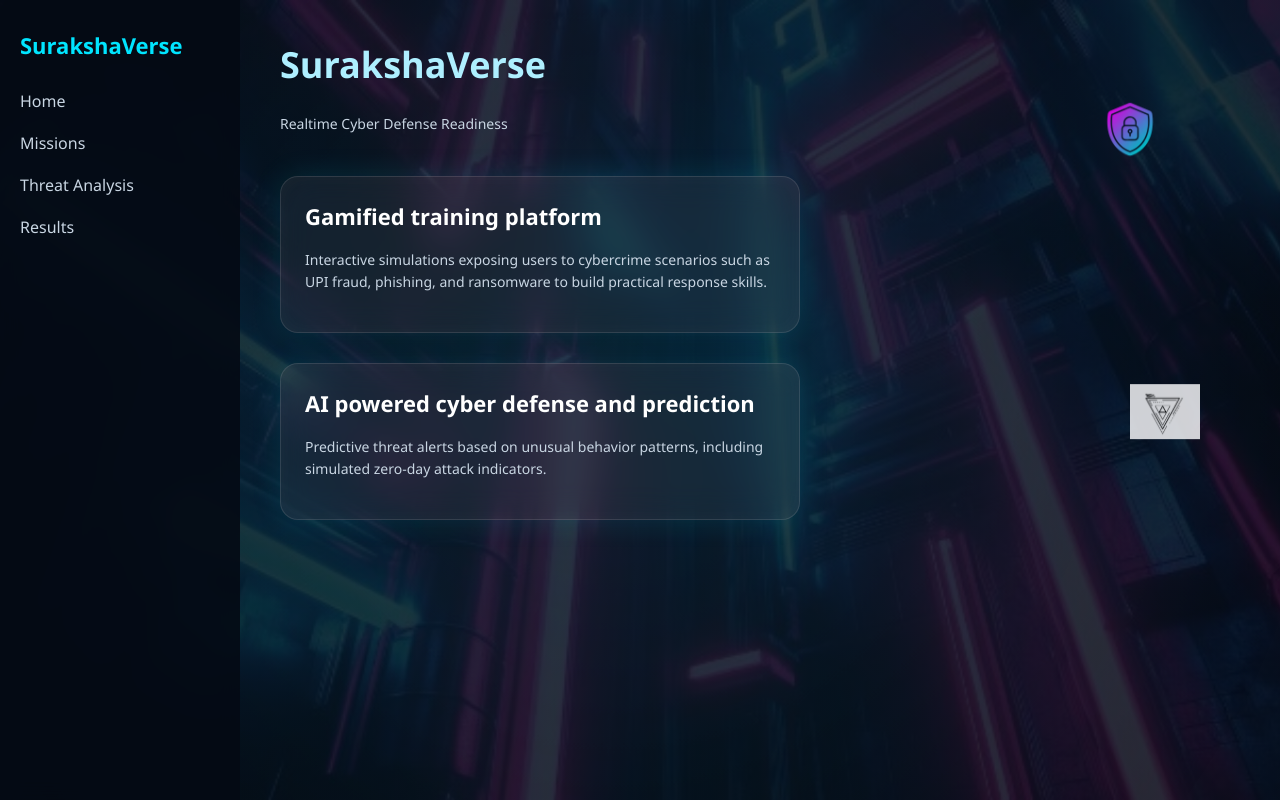
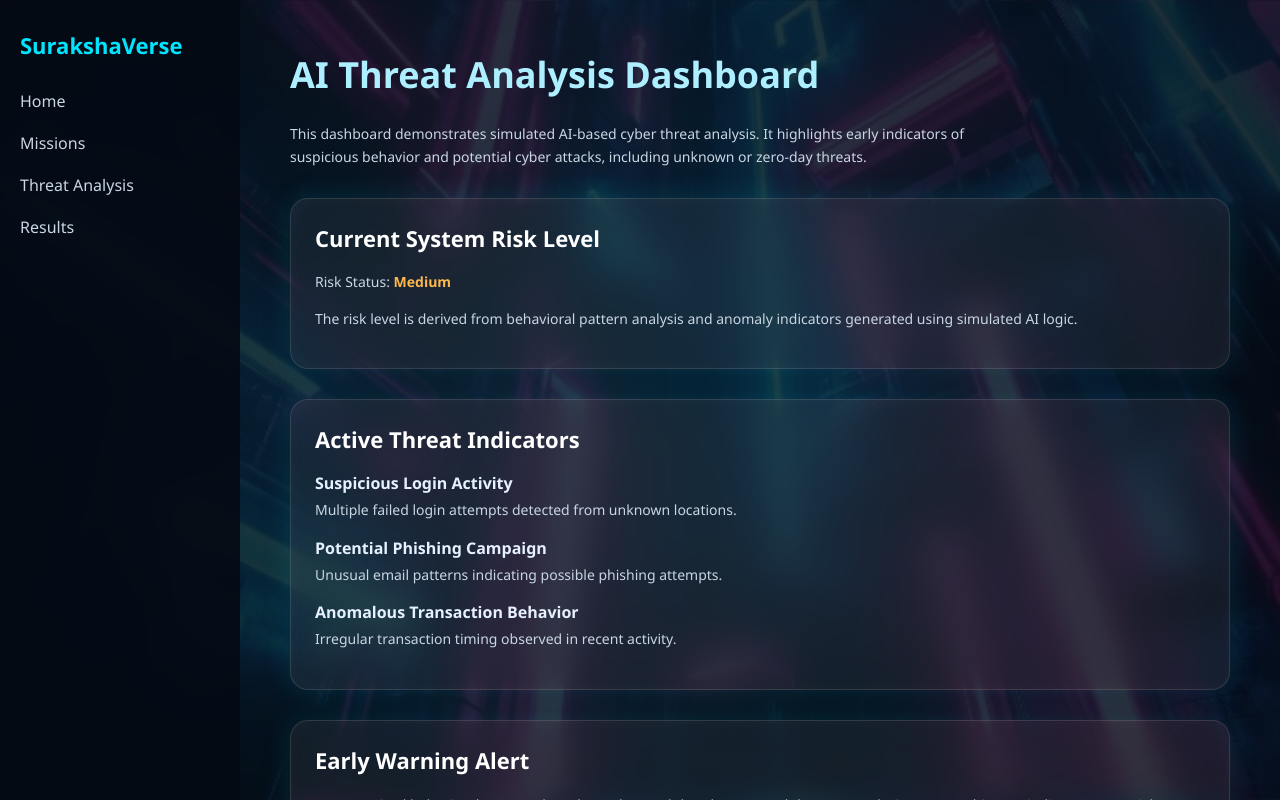
Before and after one commit to gauravphutane11/SurakshaVerse, a React (Create React App) app in the folder frontend/: page /dashboard in a window 1280 px wide. Shown: the top 800 px of the page. Built offline with nearby package versions, Linux system fonts and the light colour scheme.

Commit message:
dashboard updated

```diff
--- a/frontend/src/pages/Dashboard.js
+++ b/frontend/src/pages/Dashboard.js
@@ -1,56 +1,90 @@
 import Sidebar from "../components/Sidebar";
-import { motion } from "framer-motion";
-// OPTIONAL icons (place images in src/assets/)
-import bot from "../assets/bot.png";
-import virus from "../assets/virus.png";
 
 function Dashboard() {
+  const riskLevel = "Medium"; // Simulated AI output
+
+  const threats = [
+    {
+      id: 1,
+      title: "Suspicious Login Activity",
+      description: "Multiple failed login attempts detected from unknown locations."
+    },
+    {
+      id: 2,
+      title: "Potential Phishing Campaign",
+      description: "Unusual email patterns indicating possible phishing attempts."
+    },
+    {
+      id: 3,
+      title: "Anomalous Transaction Behavior",
+      description: "Irregular transaction timing observed in recent activity."
+    }
+  ];
+
+  const getRiskColor = () => {
+    if (riskLevel === "High") return "#ff4d4d";
+    if (riskLevel === "Medium") return "#ffb84d";
+    return "#4dff88";
+  };
+
   return (
     <div>
       <Sidebar />
 
-      <div style={{ marginLeft: "240px", padding: "40px", position: "relative" }}>
-        <motion.h1
-          initial={{ opacity: 0, y: -10 }}
-          animate={{ opacity: 1, y: 0 }}
-        >
-          SurakshaVerse
-        </motion.h1>
+      <div style={{ marginLeft: "240px", padding: "50px", minHeight: "100vh" }}>
+        <h1>AI Threat Analysis Dashboard</h1>
+        <p style={{ maxWidth: "700px" }}>
+          This dashboard demonstrates simulated AI-based cyber threat analysis.
+          It highlights early indicators of suspicious behavior and potential
+          cyber attacks, including unknown or zero-day threats.
+        </p>
 
-        <p>Realtime Cyber Defense Readiness</p>
+        {/* Risk Level Section */}
+        <div className="glass-card" style={{ marginTop: "30px" }}>
+          <h2>Current System Risk Level</h2>
+          <p>
+            Risk Status:{" "}
+            <strong style={{ color: getRiskColor() }}>
+              {riskLevel}
+            </strong>
+          </p>
+          <p>
+            The risk level is derived from behavioral pattern analysis and
+            anomaly indicators generated using simulated AI logic.
+          </p>
+        </div>
 
-        {/* Floating decorative elements */}
-        <img src={bot} className="floating" style={{ top: "100px", right: "120px", width: "60px" }} />
-        <img src={virus} className="floating" style={{ bottom: "120px", right: "80px", width: "70px" }} />
+        {/* Active Threats */}
+        <div className="glass-card" style={{ marginTop: "30px" }}>
+          <h2>Active Threat Indicators</h2>
 
-        {/* Main glass cards */}
-        <div style={{ maxWidth: "520px", marginTop: "40px" }}>
-          <motion.div
-            className="glass-card"
-            initial={{ opacity: 0, y: 20 }}
-            animate={{ opacity: 1, y: 0 }}
-          >
-            <h2>Gamified training platform</h2>
-            <p>
-              Interactive simulations exposing users to cybercrime scenarios
-              such as UPI fraud, phishing, and ransomware to build practical
-              response skills.
-            </p>
-          </motion.div>
+          {threats.map((threat) => (
+            <div key={threat.id} style={{ marginBottom: "15px" }}>
+              <strong>{threat.title}</strong>
+              <p style={{ margin: "5px 0" }}>{threat.description}</p>
+            </div>
+          ))}
+        </div>
 
-          <motion.div
-            className="glass-card"
-            initial={{ opacity: 0, y: 20 }}
-            animate={{ opacity: 1, y: 0 }}
-            transition={{ delay: 0.2 }}
-            style={{ marginTop: "30px" }}
-          >
-            <h2>AI powered cyber defense and prediction</h2>
-            <p>
-              Predictive threat alerts based on unusual behavior patterns,
-              including simulated zero-day attack indicators.
-            </p>
-          </motion.div>
+        {/* Zero-Day Warning */}
+        <div className="glass-card" style={{ marginTop: "30px" }}>
+          <h2>Early Warning Alert</h2>
+          <p>
+            Unrecognized behavioral patterns have been detected that do not
+            match known attack signatures. This may indicate a potential
+            zero-day cyber threat.
+          </p>
+          <p>
+            Early alerts allow preventive action before significant damage
+            occurs.
+          </p>
+        </div>
+
+        {/* Explanation Note */}
+        <div style={{ marginTop: "40px", fontSize: "14px", color: "#c9d6e3" }}>
+          Note: This module uses simulated data to demonstrate how AI-based
+          predictive threat detection systems operate in real-world cyber
+          security environments.
         </div>
       </div>
     </div>
```
